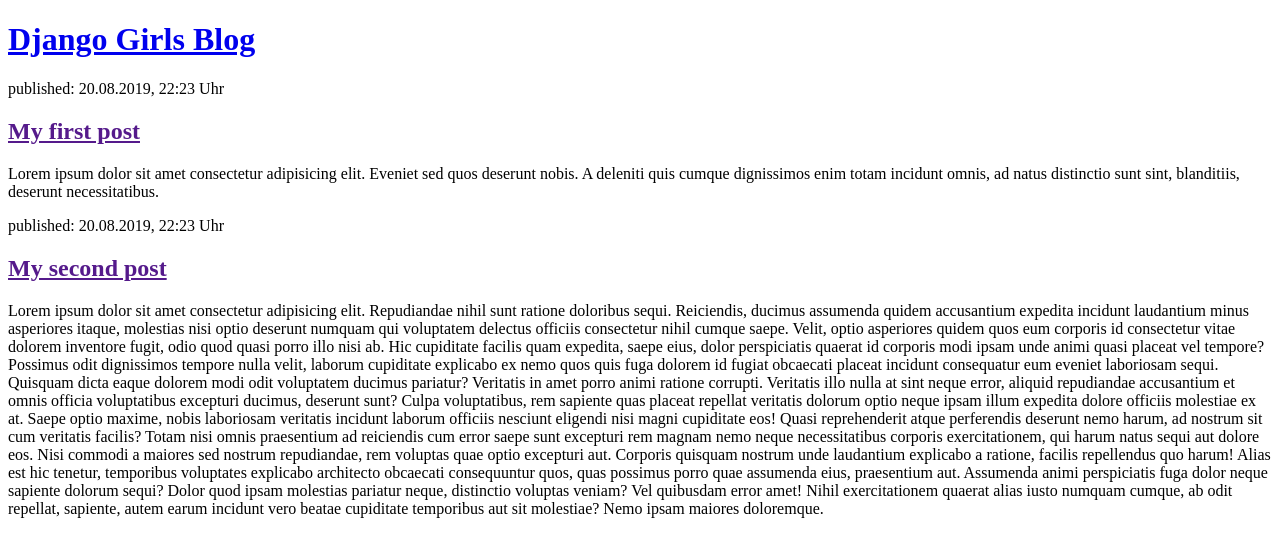
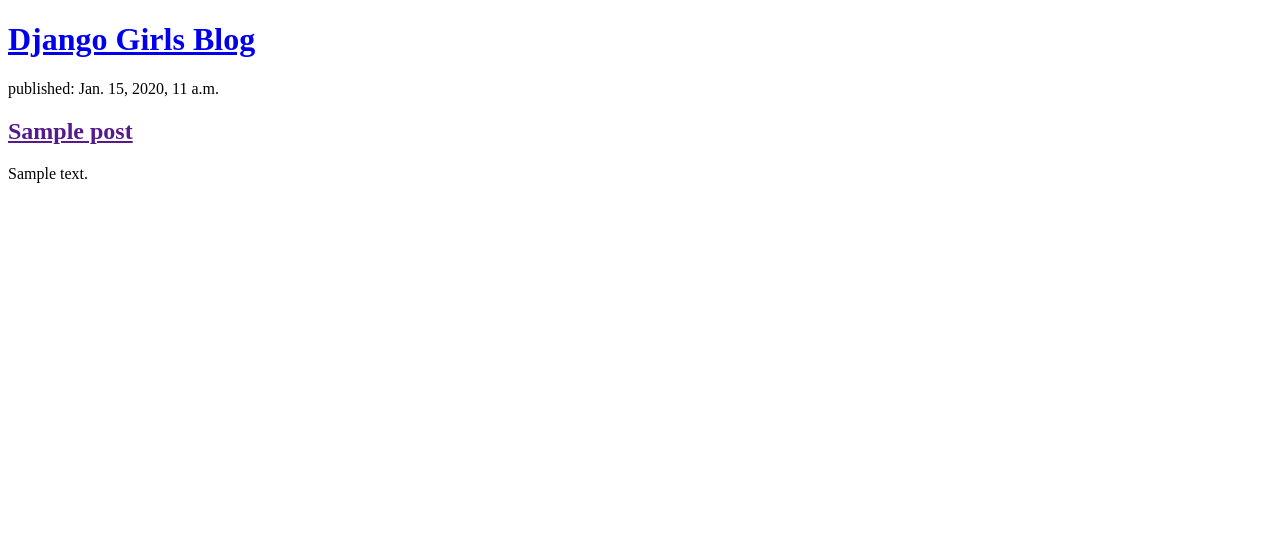
Before and after one commit to 23matt/my-first-blog, a Django app: template blog/templates/blog/post_list.html in a window 1280 px wide. Shown: the top 557 px of the page. Run offline with Django 3.2, Linux system fonts and the light colour scheme; the template is opened without the code that fills it: values that come from a table or form of the project are taken from there, others are empty; tables that the repository leaves empty hold one stand-in row (values such as "Sample post").

Commit message:
Modified templates to display posts from database.

```diff
--- a/blog/templates/blog/post_list.html
+++ b/blog/templates/blog/post_list.html
@@ -12,39 +12,13 @@
     <div>
         <h1><a href="/">Django Girls Blog</a></h1>
     </div>
+    {% for post in posts %}
     <div>
-        <p>published: 20.08.2019, 22:23 Uhr</p>
-        <h2><a href="">My first post</a></h2>
-        <p>Lorem ipsum dolor sit amet consectetur adipisicing elit. Eveniet sed quos deserunt nobis. A deleniti quis
-            cumque dignissimos enim totam incidunt omnis, ad natus distinctio sunt sint, blanditiis, deserunt
-            necessitatibus.</p>
+        <p>published: {{ post.published_date }}</p>
+        <h2><a href="">{{ post.title }}</a></h2>
+        <p>{{ post.text|linebreaksbr }} </p>
     </div>
-    <div>
-        <p>published: 20.08.2019, 22:23 Uhr</p>
-        <h2><a href="">My second post</a></h2>
-        <p>Lorem ipsum dolor sit amet consectetur adipisicing elit. Repudiandae nihil sunt ratione doloribus sequi.
-            Reiciendis, ducimus assumenda quidem accusantium expedita incidunt laudantium minus asperiores itaque,
-            molestias nisi optio deserunt numquam qui voluptatem delectus officiis consectetur nihil cumque saepe.
-            Velit, optio asperiores quidem quos eum corporis id consectetur vitae dolorem inventore fugit, odio quod
-            quasi porro illo nisi ab. Hic cupiditate facilis quam expedita, saepe eius, dolor perspiciatis quaerat id
-            corporis modi ipsam unde animi quasi placeat vel tempore? Possimus odit dignissimos tempore nulla velit,
-            laborum cupiditate explicabo ex nemo quos quis fuga dolorem id fugiat obcaecati placeat incidunt consequatur
-            eum eveniet laboriosam sequi. Quisquam dicta eaque dolorem modi odit voluptatem ducimus pariatur? Veritatis
-            in amet porro animi ratione corrupti. Veritatis illo nulla at sint neque error, aliquid repudiandae
-            accusantium et omnis officia voluptatibus excepturi ducimus, deserunt sunt? Culpa voluptatibus, rem sapiente
-            quas placeat repellat veritatis dolorum optio neque ipsam illum expedita dolore officiis molestiae ex at.
-            Saepe optio maxime, nobis laboriosam veritatis incidunt laborum officiis nesciunt eligendi nisi magni
-            cupiditate eos! Quasi reprehenderit atque perferendis deserunt nemo harum, ad nostrum sit cum veritatis
-            facilis? Totam nisi omnis praesentium ad reiciendis cum error saepe sunt excepturi rem magnam nemo neque
-            necessitatibus corporis exercitationem, qui harum natus sequi aut dolore eos. Nisi commodi a maiores sed
-            nostrum repudiandae, rem voluptas quae optio excepturi aut. Corporis quisquam nostrum unde laudantium
-            explicabo a ratione, facilis repellendus quo harum! Alias est hic tenetur, temporibus voluptates explicabo
-            architecto obcaecati consequuntur quos, quas possimus porro quae assumenda eius, praesentium aut. Assumenda
-            animi perspiciatis fuga dolor neque sapiente dolorum sequi? Dolor quod ipsam molestias pariatur neque,
-            distinctio voluptas veniam? Vel quibusdam error amet! Nihil exercitationem quaerat alias iusto numquam
-            cumque, ab odit repellat, sapiente, autem earum incidunt vero beatae cupiditate temporibus aut sit
-            molestiae? Nemo ipsam maiores doloremque.</p>
-    </div>
+    {% endfor %}
 </body>
 
 </html>
--- a/blog/views.py
+++ b/blog/views.py
@@ -1,5 +1,8 @@
 from django.shortcuts import render
+from django.utils import timezone
+from .models import Post
 
 # Create your views here.
 def post_list(request):
-    return render(request, 'blog/post_list.html', {})
+    posts = Post.objects.filter(published_date__lte=timezone.now()).order_by('published_date')
+    return render(request, 'blog/post_list.html', {'posts':posts})
```
Also changed, not shown: 1 other file.
